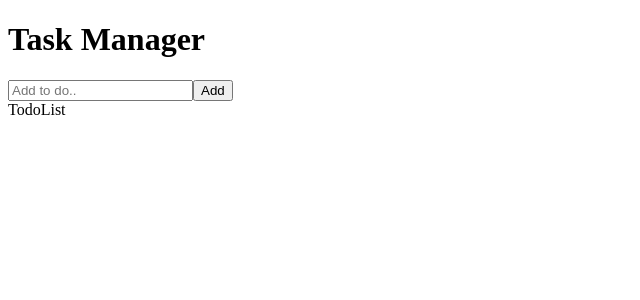
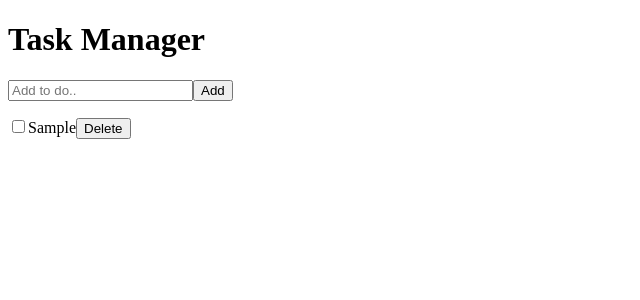
Before and after one commit to bookerTee05/personal_task_manager, a React (Create React App) app: page / in a window 1280 px wide. Both pictures are taken after typing "Sample" into the empty fields and a click on the button "Add". Shown: the top 300 px of the page, without its empty margins (0-640 px from the left). Built offline with nearby package versions, Linux system fonts and the light colour scheme.

Commit message:
Adding to the list functionality

```diff
--- a/src/components/Todo.jsx
+++ b/src/components/Todo.jsx
@@ -1,9 +1,20 @@
-import React from 'react'
+import React, { useContext } from 'react'
+import { TodoContext } from '../context/TodoContext'
 
-const Todo = () => {
-  return (
-    <div>Todo</div>
-  )
+
+// This component is for individual todo item
+const Todo = (props) => {
+    const [todos, setTodos] = useContext(TodoContext);
+
+    return (
+        <>
+            <p className='todo-item'>
+                <input type='checkbox' id={props.id} value={props.id} />
+                <label htmlFor={props.id}>{props.title}</label>
+                <button type="button">Delete</button>
+            </p>
+        </>
+    )
 }
 
 export default Todo
--- a/src/components/TodoList.jsx
+++ b/src/components/TodoList.jsx
@@ -1,9 +1,20 @@
-import React from 'react'
+import React, { useContext } from 'react'
+import Todo from './Todo'
+import { TodoContext } from '../context/TodoContext'
+
+// This component list the todo
 
 const TodoList = () => {
-  return (
-    <div>TodoList</div>
-  )
+
+    const [todos, setTodos] = useContext(TodoContext)
+
+    return (
+        1 <= todos.length ? todos.map((item) => {
+            return(
+                <Todo key = {item.id} id = {item.id} title = {item.title} completed = {item.completed}/>
+            )
+        }) : (<h4>No todos found. Please add some...</h4>)
+    )
 }
 
 export default TodoList
```
